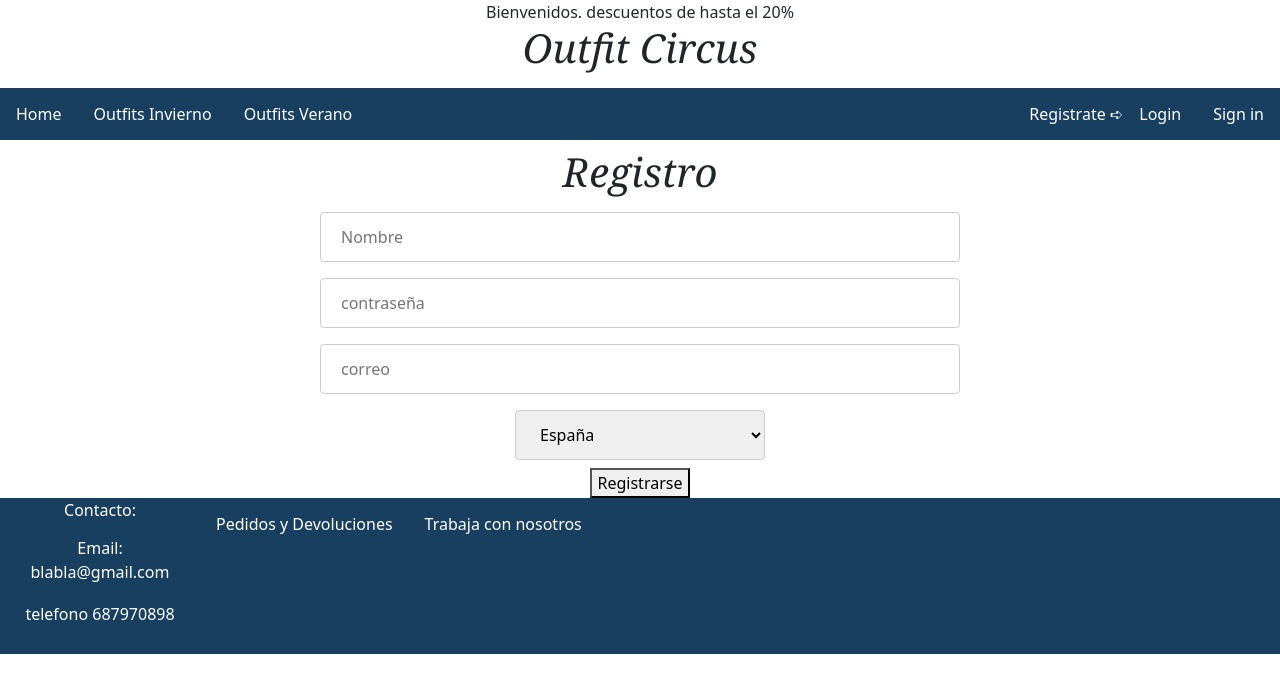
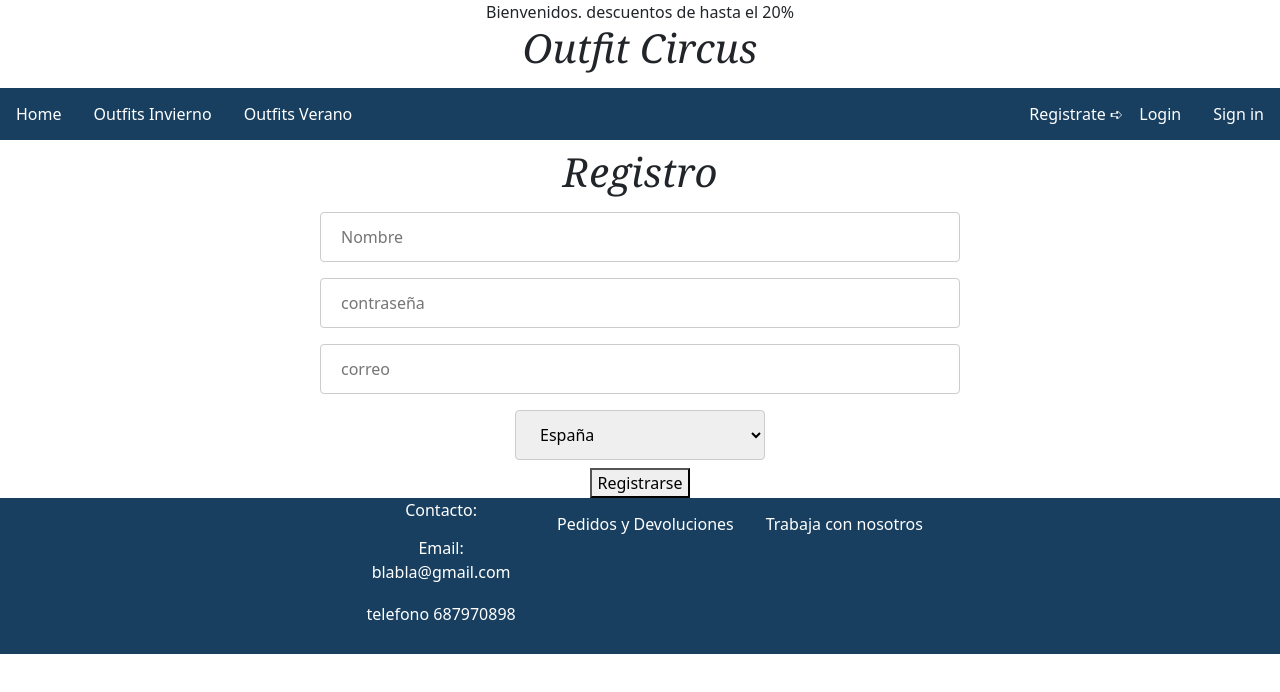
Before and after one commit to Lordsoro/projecteReact, a React (Create React App) app: page /register in a window 1280 px wide. Shown: the top 692 px of the page. Built offline with nearby package versions, Linux system fonts and the light colour scheme.

Commit message:
Update Footer.js

```diff
--- a/src/components/Footer.js
+++ b/src/components/Footer.js
@@ -2,7 +2,7 @@
 
 export default function Footer() {
     return (
-        <div className="footer">
+        <div className="footer d-flex justify-content-center">
 
             <ul>
                 <li>Contacto:<p id='contact'>Email: blabla@gmail.com</p>
```
